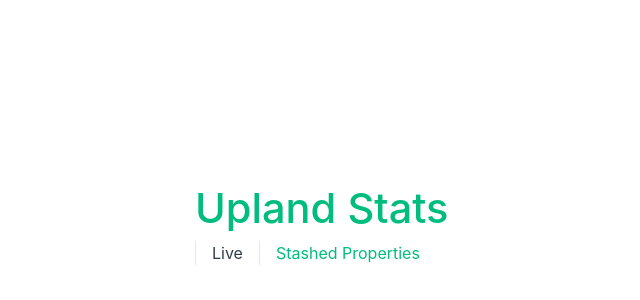
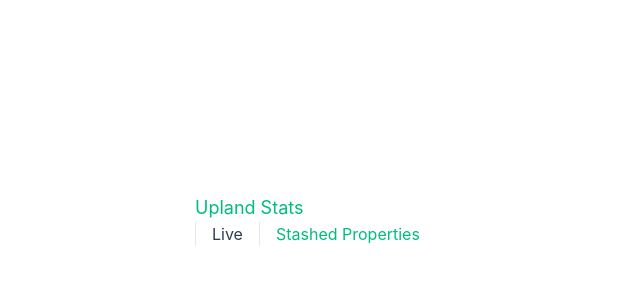
Before and after one commit to benkitzelman/upland-stats-extension, a Vue app: page / in a window 1280 px wide. Shown: the part 172-472 px from the top of the page, without its empty margins (202-842 px from the left). Built offline with nearby package versions, Linux system fonts and the light colour scheme; no server answers.

Commit message:
reduce header

```diff
--- a/src/ui/App.vue
+++ b/src/ui/App.vue
@@ -1,6 +1,6 @@
 <template>
   <div class="Title">
-    <h1 class="green">Upland Stats</h1>
+    <h2 class="green">Upland Stats</h2>
     <Spinner :loading="state.loading" color="#3AB982" size="25px" class="Spinner" />
   </div>
 
```
